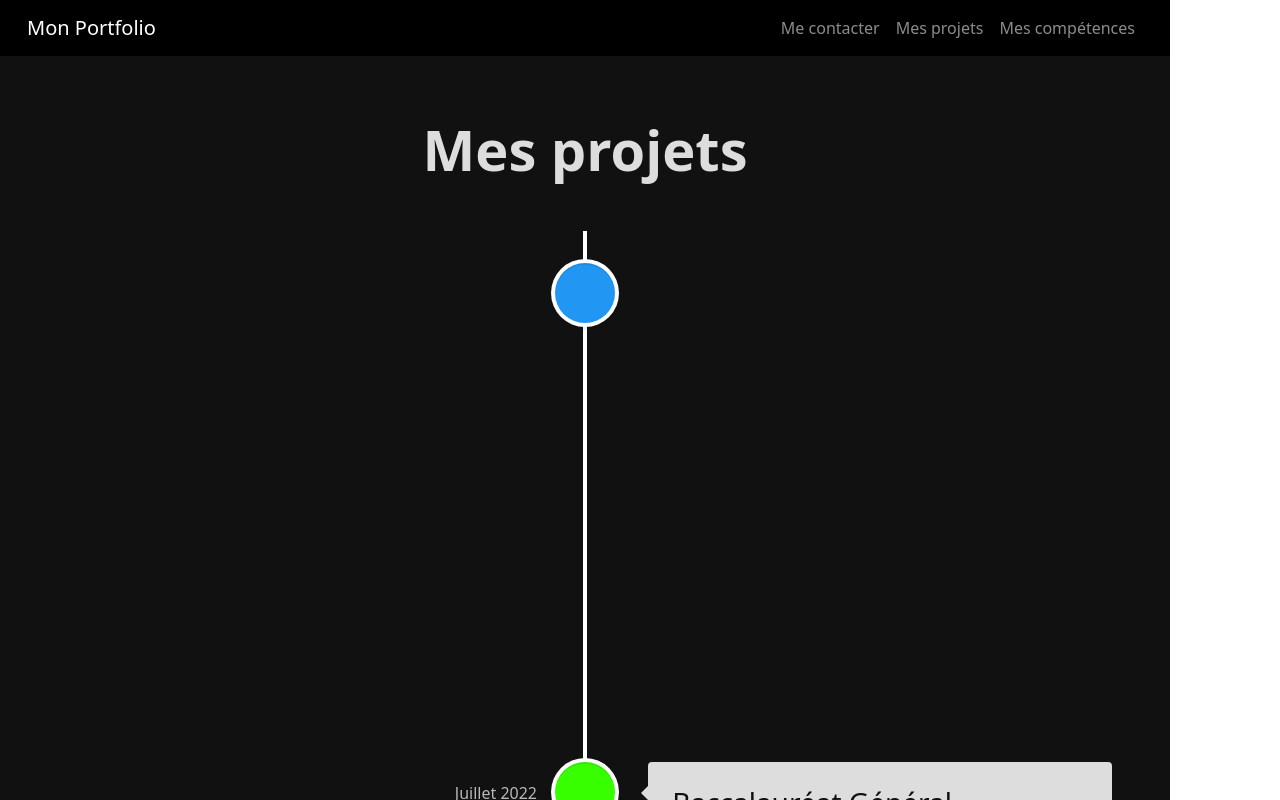
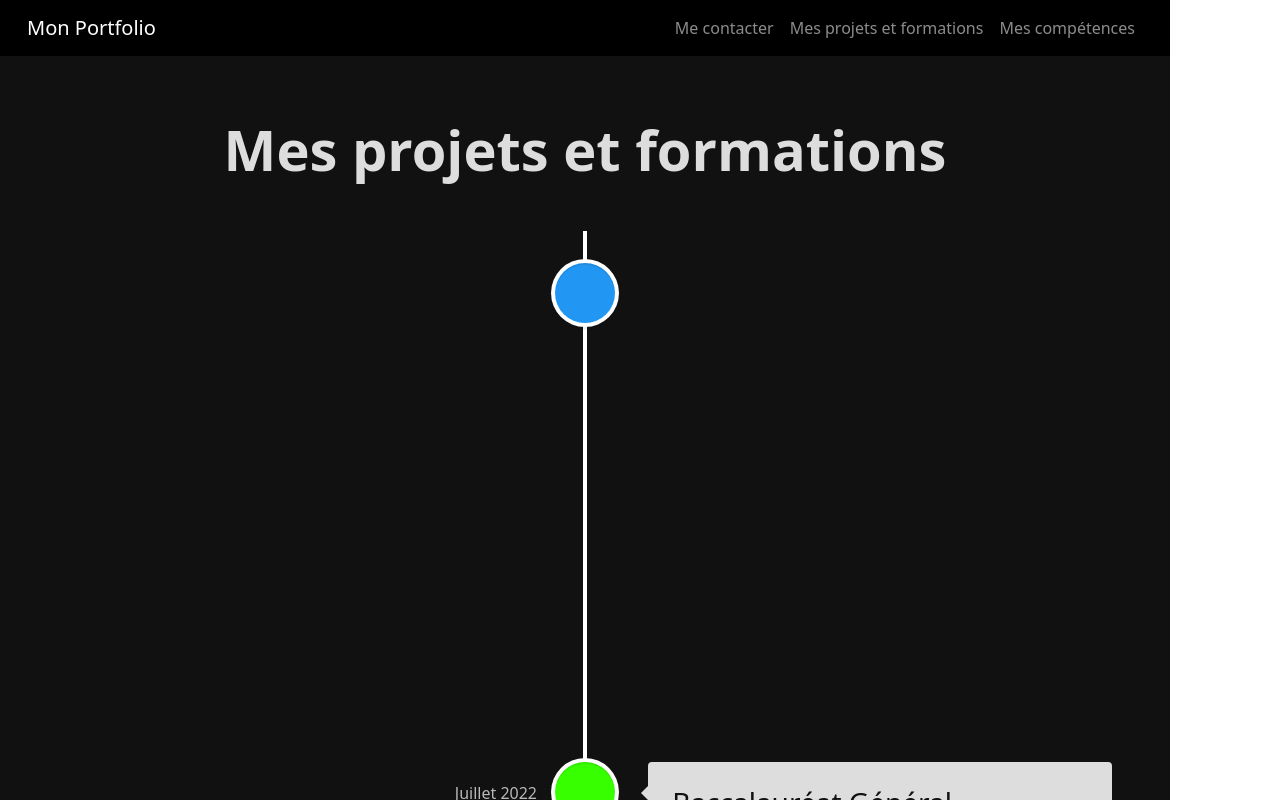
Before and after one commit to Jokanami/React_portfolio, a React (Vite) app in the folder portfolio/: page /projects in a window 1280 px wide. Shown: the top 800 px of the page. Built offline with nearby package versions, Linux system fonts and the light colour scheme; some icons are missing.

Commit message:
modification_lien_et_titre
Modification du titre de la page des projets et du lien dans le menu

```diff
--- a/portfolio/src/PageLayout/PageLayout.tsx
+++ b/portfolio/src/PageLayout/PageLayout.tsx
@@ -12,7 +12,7 @@ const PageLayout = () => {
                     <Navbar.Collapse id="basic-navbar-nav">
                         <Nav className={"ms-auto"}>
                             <Nav.Link href={"/contacts"}>Me contacter</Nav.Link>
-                            <Nav.Link href={"/projects"}>Mes projets</Nav.Link>
+                            <Nav.Link href={"/projects"}>Mes projets et formations</Nav.Link>
                             <Nav.Link href={"/skills"}>Mes compétences</Nav.Link>
                         </Nav>
                     </Navbar.Collapse>
--- a/portfolio/src/ProjectsPage/ProjectsPage.tsx
+++ b/portfolio/src/ProjectsPage/ProjectsPage.tsx
@@ -20,7 +20,7 @@ function ProjectsPage() {
         <div className={"projects-page-container"}>
 
             <h1 className={"title text-center mb-5 display-4 fw-bold"}>
-                Mes projets
+                Mes projets et formations
             </h1>
 
 
```
